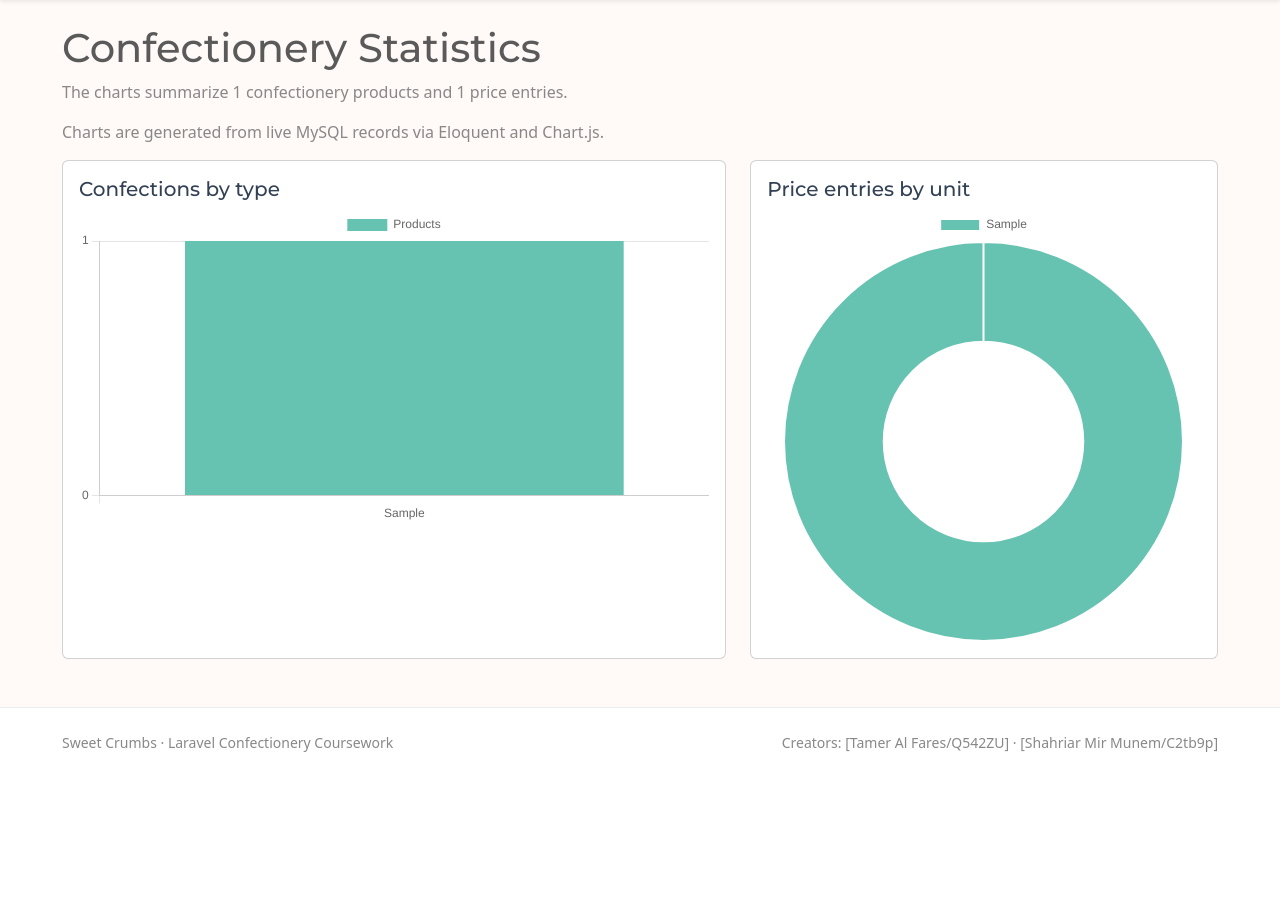
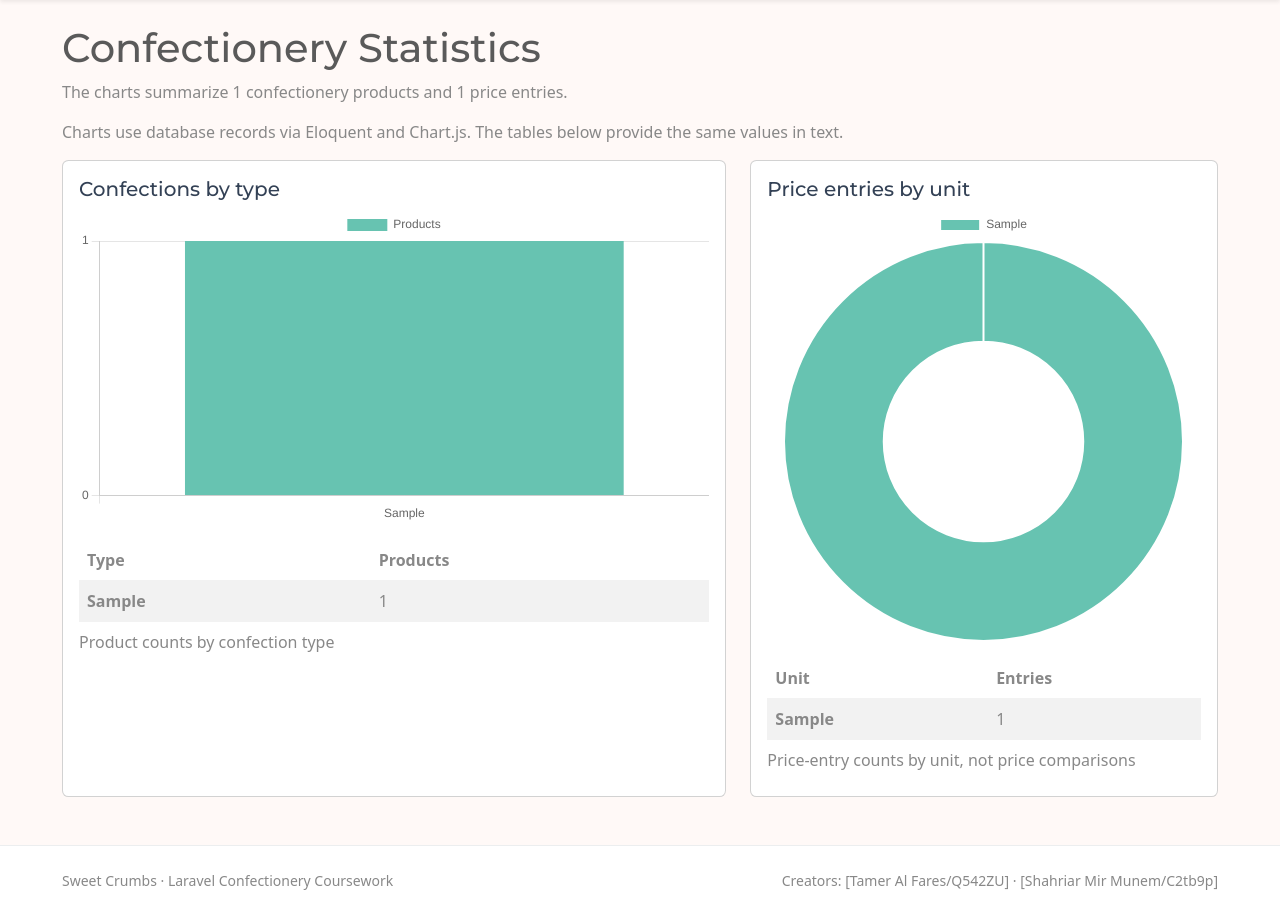
Before and after one commit to tameralfares130-ui/Cake-Dessert-Management-System, a Laravel app: page /graph in a window 1280 px wide. Shown: the part 57-972 px from the top of the page. Before the commit the page ends 809 px from the top, so only its background shows below. Run offline with Laravel 12, Linux system fonts and the light colour scheme; tables that the repository leaves empty hold one stand-in row (values such as "Sample post"); parts of the project's set-up code (start-up, migrations or seed data) failed here and were passed over; some libraries are stand-ins or nearby versions.

Commit message:
Add accessible graph tables and accurate page text
Prepared with Codex assistance for Shahriar Mir Munem. The complete local suite passed 20 tests and 131 assertions with PHP 8.4.27 and SQLite; hosted deployment remains separate.

```diff
--- a/resources/views/database.blade.php
+++ b/resources/views/database.blade.php
@@ -16,6 +16,7 @@
         <input
             class="form-control"
             name="search"
+            maxlength="255"
             value="{{ request('search') }}"
             placeholder="Search cakes by name"
             aria-label="Search by name"
--- a/resources/views/graph.blade.php
+++ b/resources/views/graph.blade.php
@@ -1,17 +1,69 @@
 @extends('layouts.app')
-@section('title','Graph')
-@section('content')<h1>Confectionery Statistics</h1><p class="text-muted">
-    The charts summarize
-    {{ $types->sum('total') }} confectionery products
+@section('title', 'Graph')
+@section('content')
+<h1>Confectionery Statistics</h1>
+<p class="text-muted">
+    The charts summarize {{ $types->sum('total') }} confectionery products
     and {{ $units->sum('total') }} price entries.
-</p><p class="text-muted">Charts are generated from live MySQL records via Eloquent and Chart.js.</p>
-<div class="row g-4"><div class="col-lg-7"><div class="card p-3 h-100"><h2 class="h5">Confections by type</h2><canvas id="typeChart" role="img" aria-label="Bar chart showing number of confections per type"></canvas></div></div><div class="col-lg-5"><div class="card p-3 h-100"><h2 class="h5">Price entries by unit</h2><canvas id="unitChart" role="img" aria-label="Doughnut chart of price entries per unit"></canvas></div></div></div>
+</p>
+<p class="text-muted">Charts use database records via Eloquent and Chart.js. The tables below provide the same values in text.</p>
+<div class="row g-4">
+    <div class="col-lg-7">
+        <section class="card p-3 h-100" aria-labelledby="types-heading">
+            <h2 class="h5" id="types-heading">Confections by type</h2>
+            @if($types->isNotEmpty())
+                <canvas id="typeChart" role="img" aria-label="Bar chart showing number of confections per type" aria-describedby="type-data"></canvas>
+            @endif
+            <div class="table-responsive mt-3" id="type-data">
+                <table class="table table-striped mb-0">
+                    <caption>Product counts by confection type</caption>
+                    <thead><tr><th scope="col">Type</th><th scope="col">Products</th></tr></thead>
+                    <tbody>
+                        @forelse($types as $type)
+                            <tr><th scope="row">{{ $type->type }}</th><td>{{ $type->total }}</td></tr>
+                        @empty
+                            <tr><td colspan="2">No confection data available.</td></tr>
+                        @endforelse
+                    </tbody>
+                </table>
+            </div>
+        </section>
+    </div>
+    <div class="col-lg-5">
+        <section class="card p-3 h-100" aria-labelledby="units-heading">
+            <h2 class="h5" id="units-heading">Price entries by unit</h2>
+            @if($units->isNotEmpty())
+                <canvas id="unitChart" role="img" aria-label="Doughnut chart of price entries per unit" aria-describedby="unit-data"></canvas>
+            @endif
+            <div class="table-responsive mt-3" id="unit-data">
+                <table class="table table-striped mb-0">
+                    <caption>Price-entry counts by unit, not price comparisons</caption>
+                    <thead><tr><th scope="col">Unit</th><th scope="col">Entries</th></tr></thead>
+                    <tbody>
+                        @forelse($units as $unit)
+                            <tr><th scope="row">{{ $unit->unit ?: 'Unspecified' }}</th><td>{{ $unit->total }}</td></tr>
+                        @empty
+                            <tr><td colspan="2">No price data available.</td></tr>
+                        @endforelse
+                    </tbody>
+                </table>
+            </div>
+        </section>
+    </div>
+</div>
 @endsection
-@push('scripts')<script src="https://cdn.jsdelivr.net/npm/chart.js@4.4.6/dist/chart.umd.min.js"></script><script>
+@push('scripts')
+<script src="https://cdn.jsdelivr.net/npm/chart.js@4.4.6/dist/chart.umd.min.js"></script>
+<script>
 const typeLabels = @json($types->pluck('type'));
 const typeTotals = @json($types->pluck('total'));
-const unitLabels = @json($units->pluck('unit'));
+const unitLabels = @json($units->map(fn ($unit) => $unit->unit ?: 'Unspecified')->values());
 const unitTotals = @json($units->pluck('total'));
-new Chart(document.getElementById('typeChart'),{type:'bar',data:{labels:typeLabels,datasets:[{label:'Products',data:typeTotals,backgroundColor:'#67c3b1'}]},options:{responsive:true,scales:{y:{beginAtZero:true,ticks:{precision:0}}}}});
-new Chart(document.getElementById('unitChart'),{type:'doughnut',data:{labels:unitLabels,datasets:[{data:unitTotals,backgroundColor:['#67c3b1','#f39cad','#ffce80','#9eaddc','#a2d5eb','#dcb9ea','#8fcfa0']}]},options:{responsive:true}});
-</script>@endpush
+if (typeof Chart !== 'undefined') {
+    const typeCanvas = document.getElementById('typeChart');
+    const unitCanvas = document.getElementById('unitChart');
+    if (typeCanvas) new Chart(typeCanvas, {type:'bar', data:{labels:typeLabels, datasets:[{label:'Products', data:typeTotals, backgroundColor:'#67c3b1'}]}, options:{responsive:true, scales:{y:{beginAtZero:true, ticks:{precision:0}}}}});
+    if (unitCanvas) new Chart(unitCanvas, {type:'doughnut', data:{labels:unitLabels, datasets:[{data:unitTotals, backgroundColor:['#67c3b1','#f39cad','#ffce80','#9eaddc','#a2d5eb','#dcb9ea','#8fcfa0']}]}, options:{responsive:true}});
+}
+</script>
+@endpush
--- a/resources/views/home.blade.php
+++ b/resources/views/home.blade.php
@@ -1,7 +1,7 @@
 @extends('layouts.app')
 @section('title','Mainpage')
 @section('content')
-<section class="hero shadow-sm rounded-4 p-5 mb-5"><div class="row align-items-center g-4"><div class="col-md-7"><span class="badge text-bg-light mb-3">A little sweetness every day</span><h1 class="display-5 fw-bold">Discover cakes, pastries & desserts</h1><p class="lead">Explore a real Hungarian confectionery dataset with recipes, dietary markers and pricing options.</p><a class="btn btn-dark btn-lg" href="{{ route('database') }}">Explore desserts</a> <a class="btn btn-outline-dark btn-lg" href="{{ route('graph') }}">View statistics</a></div><div class="col-md-5 text-center hero-emoji" aria-hidden="true">🧁 🍰 🍮</div></div></section>
-<div class="row align-items-center mb-3"><div class="col"><h2 class="h3">Featured cakes</h2><p class="text-muted">{{ $total }} products in the original dataset</p></div><div class="col-auto"><a href="{{ route('database') }}">View all →</a></div></div>
+<section class="hero shadow-sm rounded-4 p-5 mb-5"><div class="row align-items-center g-4"><div class="col-md-7"><span class="badge text-bg-light mb-3">A little sweetness every day</span><h1 class="display-5 fw-bold">Discover cakes, pastries & desserts</h1><p class="lead">Explore a real Hungarian confectionery dataset with product categories, dietary codes and pricing options.</p><a class="btn btn-dark btn-lg" href="{{ route('database') }}">Explore desserts</a> <a class="btn btn-outline-dark btn-lg" href="{{ route('graph') }}">View statistics</a></div><div class="col-md-5 text-center hero-emoji" aria-hidden="true">🧁 🍰 🍮</div></div></section>
+<div class="row align-items-center mb-3"><div class="col"><h2 class="h3">Featured cakes</h2><p class="text-muted">{{ $total }} products currently in the catalogue</p></div><div class="col-auto"><a href="{{ route('database') }}">View all →</a></div></div>
 <div class="row g-4">@foreach($featured as $cake)<div class="col-sm-6 col-lg-4"><div class="card h-100 product-card"><div class="card-body"><div class="display-5 mb-3" aria-hidden="true">🍰</div><span class="badge text-bg-light">{{ $cake->type }}</span><h3 class="h5 mt-3">{{ $cake->cname }}</h3><p class="text-muted mb-0">@if($cake->prices->isNotEmpty())From {{ number_format($cake->prices->min('price')) }} Ft (see units in database)@else Price not listed @endif</p></div></div></div>@endforeach</div>
 @endsection
```
